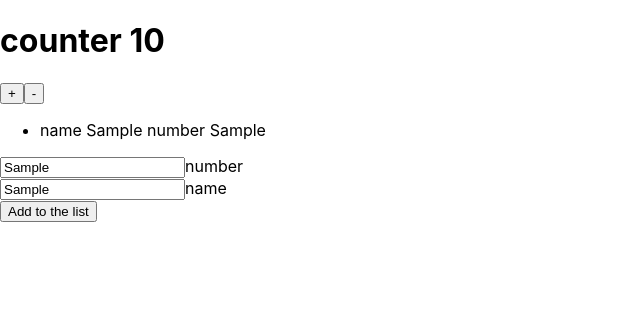
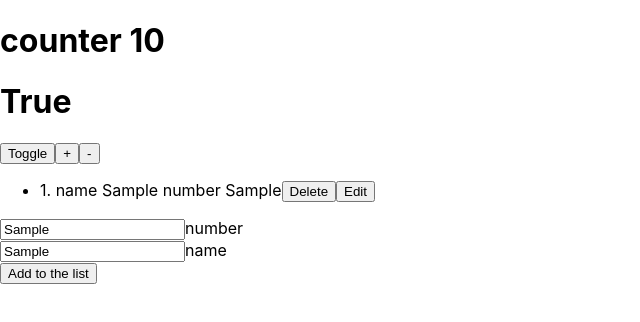
Before and after one commit to Tuwaiq-NET01/HW_Week11_Day01_React_Redux, a React (Create React App) app: page / in a window 1280 px wide. Both pictures are taken after typing "Sample", "Sample" into the empty fields and a click on the input "Add to the list". Shown: the top 322 px of the page, without its empty margins (0-640 px from the left). Built offline with nearby package versions, Linux system fonts and the light colour scheme.

Commit message:
Abdulaziz Almohammadi

```diff
--- a/src/App.js
+++ b/src/App.js
@@ -1,57 +1,125 @@
-import { useSelector, useDispatch } from 'react-redux'
-import { increment, decrement, contactAdded } from './action';
-import { useState } from 'react'
+import { useSelector, useDispatch } from "react-redux";
+import {
+  increment,
+  decrement,
+  contactAdded,
+  toggle,
+  contactDelete,
+  contactEdit,
+} from "./action";
+import { useState } from "react";
 
 function App() {
-  const counter = useSelector(state => state.counter)
-  const contactlist = useSelector(state => state.contactlist)
-  const [phone, setPhone] = useState({})
+  const counter = useSelector((state) => state.counter);
+  const contactlist = useSelector((state) => state.contactlist);
+  const isOn = useSelector((state) => state.isOn);
+
+  const [phone, setPhone] = useState({});
+  const [isEdit, setIsEdit] = useState(false);
+  const [editingitem, setEditingitem] = useState({});
   const dispatch = useDispatch();
+
   const handelChange = (event) => {
-    const att = event.target.name
-    const value = event.target.value
-    const updatedValue = { ...phone }
-    updatedValue[att] = value
+    const att = event.target.name;
+    const value = event.target.value;
+    const updatedValue = { ...phone };
+    updatedValue[att] = value;
     console.log("updatedValue", updatedValue);
-    setPhone(updatedValue)
+    setPhone(updatedValue);
+  };
 
-  }
-
+  const handelChangeEdit = (event) => {
+    const att = event.target.name;
+    const value = event.target.value;
+    const updatedValue = { ...editingitem };
+    updatedValue[att] = value;
+    setEditingitem(updatedValue);
+  };
 
   const handelSubmit = (event) => {
-    event.preventDefault()
-    dispatch(contactAdded(phone))
-  }
+    event.preventDefault();
+    dispatch(contactAdded(phone));
+  };
+  const handelSubmitEdit = (event) => {
+    event.preventDefault();
+    dispatch(contactEdit(editingitem));
+    setIsEdit(false);
+    setEditingitem({});
+  };
   return (
-    <div >
+    <div>
       <h1>counter {counter}</h1>
 
+      {isOn ? <h1>True</h1> : <h1>False</h1>}
+      <button onClick={() => dispatch(toggle())}>Toggle</button>
       <button onClick={() => dispatch(increment(2))}>+</button>
       <button onClick={() => dispatch(decrement())}>-</button>
 
-      <ul>{contactlist.map((item, index) => {
-        return (
-          <div key={index}>
-            <li>name {item.name} number {item.number}</li>
-
-          </div>
-        )
-      })}</ul>
+      <ul>
+        {contactlist.map((item, index) => {
+          return (
+            <div key={index}>
+              <li>
+                {item.id}. name {item.name} number {item.number}
+                <button onClick={() => dispatch(contactDelete(item))}>
+                  Delete
+                </button>
+                <button
+                  onClick={() => {
+                    setIsEdit((e) => !e);
+                    setEditingitem(item);
+                  }}
+                >
+                  Edit
+                </button>
+              </li>
+              {isEdit && editingitem.id === item.id ? (
+                <form onSubmit={handelSubmitEdit}>
+                  <label>
+                    <input
+                      type="text"
+                      name="number"
+                      value={editingitem.number}
+                      onChange={handelChangeEdit}
+                    />
+                    number
+                  </label>
+                  <br />
+                  <label>
+                    <input
+                      type="text"
+                      name="name"
+                      value={editingitem.name}
+                      onChange={handelChangeEdit}
+                    />
+                    name
+                  </label>
+                  <br />
+                  <div>
+                    <input type="submit" value="Edit" />
+                  </div>
+                </form>
+              ) : null}
+            </div>
+          );
+        })}
+      </ul>
 
       <form onSubmit={handelSubmit}>
         <label>
           <input type="text" name="number" onChange={handelChange} />
-                number</label>
+          number
+        </label>
         <br />
         <label>
           <input type="text" name="name" onChange={handelChange} />
-                name</label>
+          name
+        </label>
         <br />
         <div>
           <input type="submit" value="Add to the list" />
         </div>
       </form>
-
     </div>
   );
 }
--- a/src/action/index.js
+++ b/src/action/index.js
@@ -1,17 +1,35 @@
 export const increment = (arg) => {
   return {
-        type: 'INCREMENT', // this call reducers method
+    type: "INCREMENT", // this call reducers method
     payload: arg,
   };
 };
 export const decrement = () => {
   return {
-        type: 'DECREMENT' // this call reducers method
+    type: "DECREMENT", // this call reducers method
   };
 };
 export const contactAdded = (arg) => {
   return {
-        type: "contactAdded",
-        payload: arg
-    }
-}
+    type: "CONTACT_ADDED",
+    payload: arg,
+  };
+};
+export const contactDelete = (arg) => {
+  return {
+    type: "CONTACT_DELETE",
+    payload: arg,
+  };
+};
+export const contactEdit = (arg) => {
+  return {
+    type: "CONTACT_EDIT",
+    payload: arg,
+  };
+};
+
+export const toggle = (arg) => {
+  return {
+    type: "toggle",
+  };
+};
--- a/src/index.js
+++ b/src/index.js
@@ -8,6 +8,7 @@ import allReducers from './reducers'
 import { Provider } from 'react-redux';
 const initialState = {
   counter: 10,
+  isOn:true,
 }
 
 const store = createStore(
--- a/src/reducers/contactlist.js
+++ b/src/reducers/contactlist.js
@@ -1,14 +1,28 @@
 export default function contactlist(state = [], action) {
   switch (action.type) {
-        case "contactAdded":
+    case "CONTACT_ADDED":
       return [
-                ...state, {
+        ...state,
+        {
+          id: state.length === 0 ? 1 : state[state.length - 1].id + 1,
           number: action.payload.number,
           name: action.payload.name,
-
+        },
+      ];
+    case "CONTACT_DELETE":
+      return state.filter((x) => x.id !== action.payload.id);
+    case "CONTACT_EDIT":
+      const i = state.indexOf(action.payload.id);
+      //   const edited = [...state];
+      //   edited[index].name = action.payload.name;
+      //   edited[index].number = action.payload.number;
+      return state.map((item, index) => {
+        if (item.id === action.payload.id) {
+          return action.payload;
         }
-            ]
+        return item;
+      });
     default:
-            return state
+      return state;
   }
 }
--- a/src/reducers/index.js
+++ b/src/reducers/index.js
@@ -1,7 +1,8 @@
 
 import counterReducer from "./counter"
-import loggedReducer from './isLogged'
+import loggedReducer from './isOn'
 import contactlist from './contactlist'
+import isOn from './isOn';
 
 import { combineReducers } from 'redux'
 
@@ -9,8 +10,7 @@ const allReducers = combineReducers({
     counter: counterReducer,
     logged: loggedReducer,
     contactlist,
-
-
+    isOn,
 })
 
 export default allReducers;
--- a/src/reducers/isLogged.js
+++ /dev/null
@@ -1,10 +0,0 @@
-const loggedReducer = (state = false, action) => {
-    switch (action.type) {
-        case "SIGN_IN":
-            return !state;
-        default:
-            return state;
-
-    }
-}
-export default loggedReducer;
--- /dev/null
+++ b/src/reducers/isOn.js
@@ -0,0 +1,9 @@
+const isOn = (state = false, action) => {
+  switch (action.type) {
+    case "toggle":
+      return !state;
+    default:
+      return state;
+  }
+};
+export default isOn;
```
Lines whose indentation alone changed are shown as unchanged.
